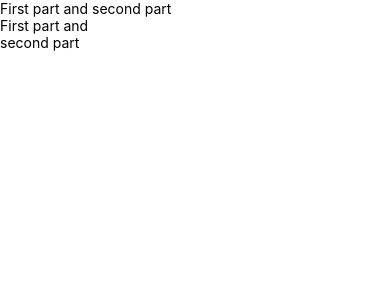
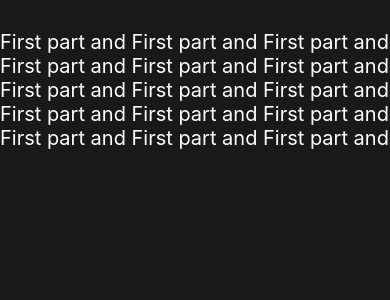
Before and after one commit to Hussain-hamim/Taskly, a React Native app: screen / in a window 390 px wide. Shown: the top 300 px of the page. Built offline with nearby package versions, Linux system fonts and the light colour scheme.

Commit message:
text props cont...

```diff
--- a/App.js
+++ b/App.js
@@ -3,45 +3,36 @@ import { Text, StyleSheet, View } from "react-native";
 
 const BoldAndBeautiful = () => {
   return (
-    <>
-      <Text>
+    <View style={styles.container}>
       <Text
         accessibilityHint="a text"
         accessibilityLanguage="english" // ios
+        adjustsFontSizeToFit={true}
+        allowFontScaling={true}
+        android_hyphenationFrequency="none"
+        aria-busy={true}
+        aria-checked={true}
+        style={styles.text}
+        dataDetectorType="all" // "phoneNumber", "link", "email", "none"
       >
+        First part and First part and First part and First part and First part
+        and First part and First part and First part and First part and First
+        part and First part and First part and First part and First part and
         First part and{" "}
       </Text>
-        <Text>second part</Text>
-      </Text>
-      {/* // Text container: the text will be inline if the space allowed it //
-      |First part and second part| // otherwise, the text will flow as if it was
-      one // |First part | // |and second | // |part | */}
-      <View>
-        <Text>First part and </Text>
-        <Text>second part</Text>
     </View>
-      {/* // View container: each text is its own block
-    // |First part and|
-    // |second part   |
-
-    // otherwise, the text will flow in its own block
-    // |First part |
-    // |and        |
-    // |second part| */}
-
-      {/* <View>
-  <MyAppText>
-    Text styled with the default font for the entire application
-  </MyAppText>
-  <MyAppHeaderText>Text styled as a header</MyAppHeaderText>
-</View> */}
-    </>
   );
 };
 
 const styles = StyleSheet.create({
-  baseText: {
-    fontWeight: "bold",
+  container: {
+    flex: 1,
+    backgroundColor: "#0e0d0df1",
+    paddingVertical: 30,
+  },
+  text: {
+    color: "white",
+    fontSize: 20,
   },
   innerText: {
     color: "red",
```
Lines whose indentation alone changed are shown as unchanged.
